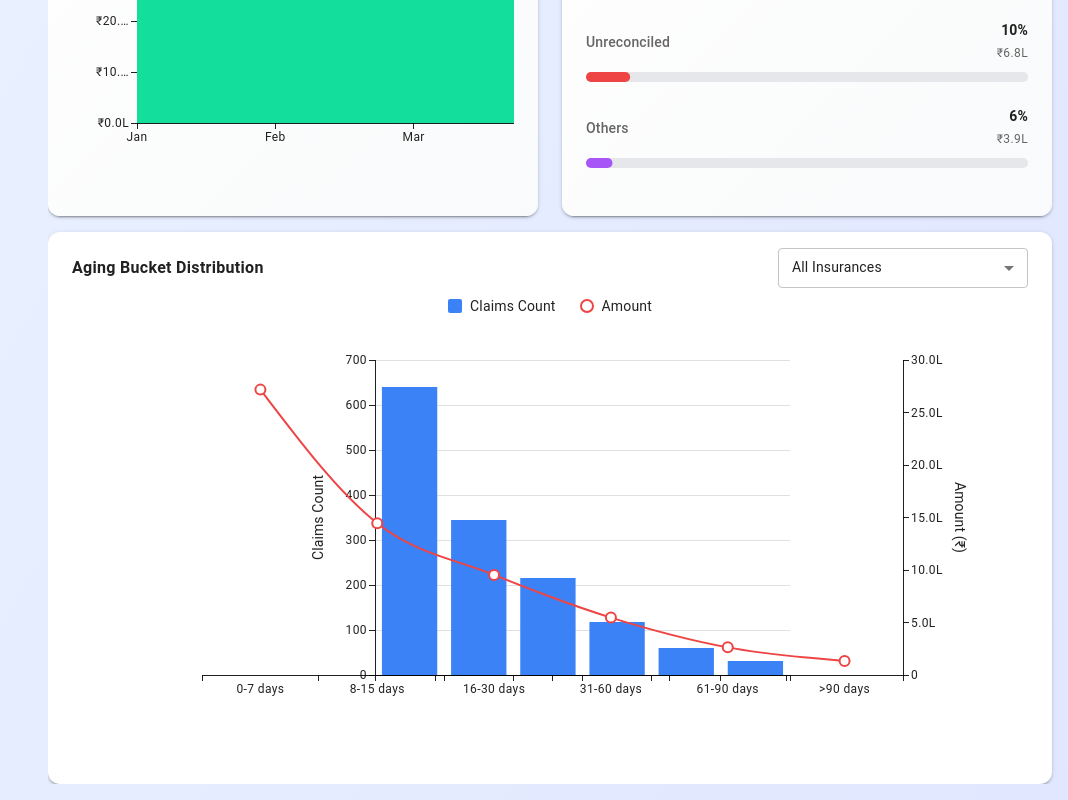
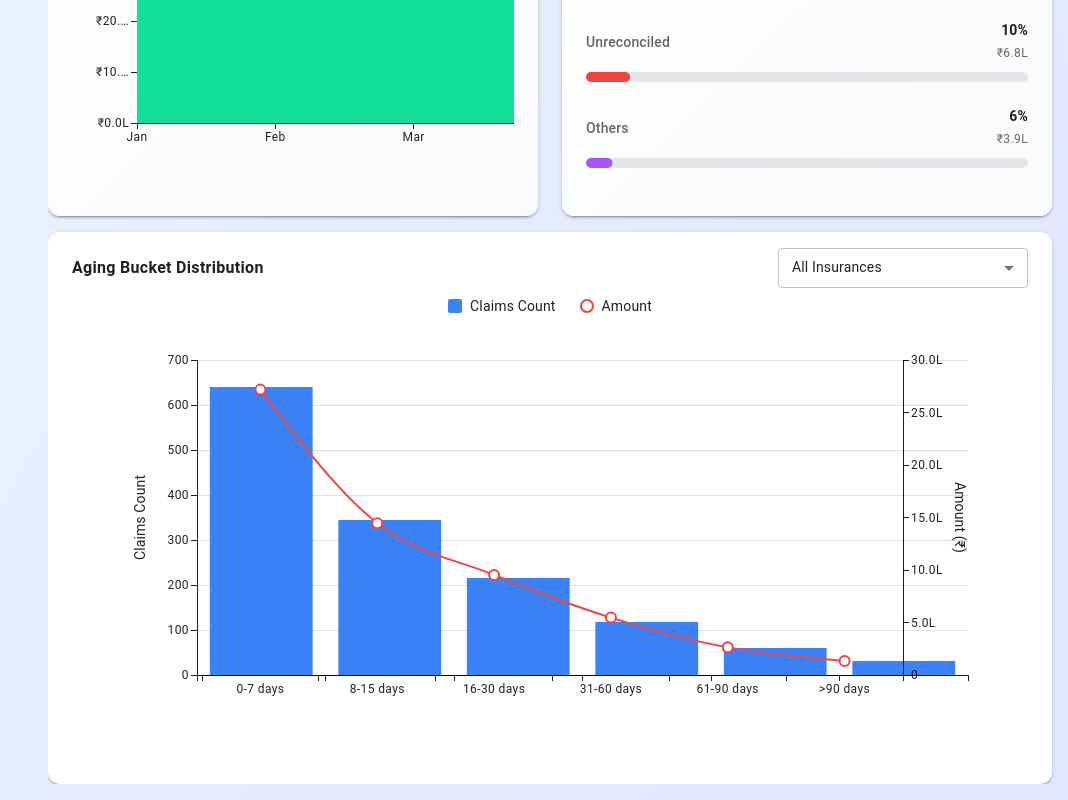
Before and after one commit to lavanyayarlagadda/Clamis_Traking, a React (Vite) app in the folder claims/: page /dashboard in a window 1280 px wide. Shown: the part 1457-2257 px from the top of the page, without its empty margins (212-1280 px from the left). Built offline with nearby package versions, Linux system fonts and the light colour scheme.

Commit message:
Changed the graph scroll

```diff
--- a/claims/src/pages/Dashboard/AginBucketDistribution.tsx
+++ b/claims/src/pages/Dashboard/AginBucketDistribution.tsx
@@ -201,7 +201,6 @@ const AgingBucketDistribution: React.FC = () => {
             }}
           >
             <BarChart
-            width={buckets.length * 100}
               height={420}
               margin={{ top: 20, bottom: 60, left: 60, right: 60 }}
               xAxis={[
```
